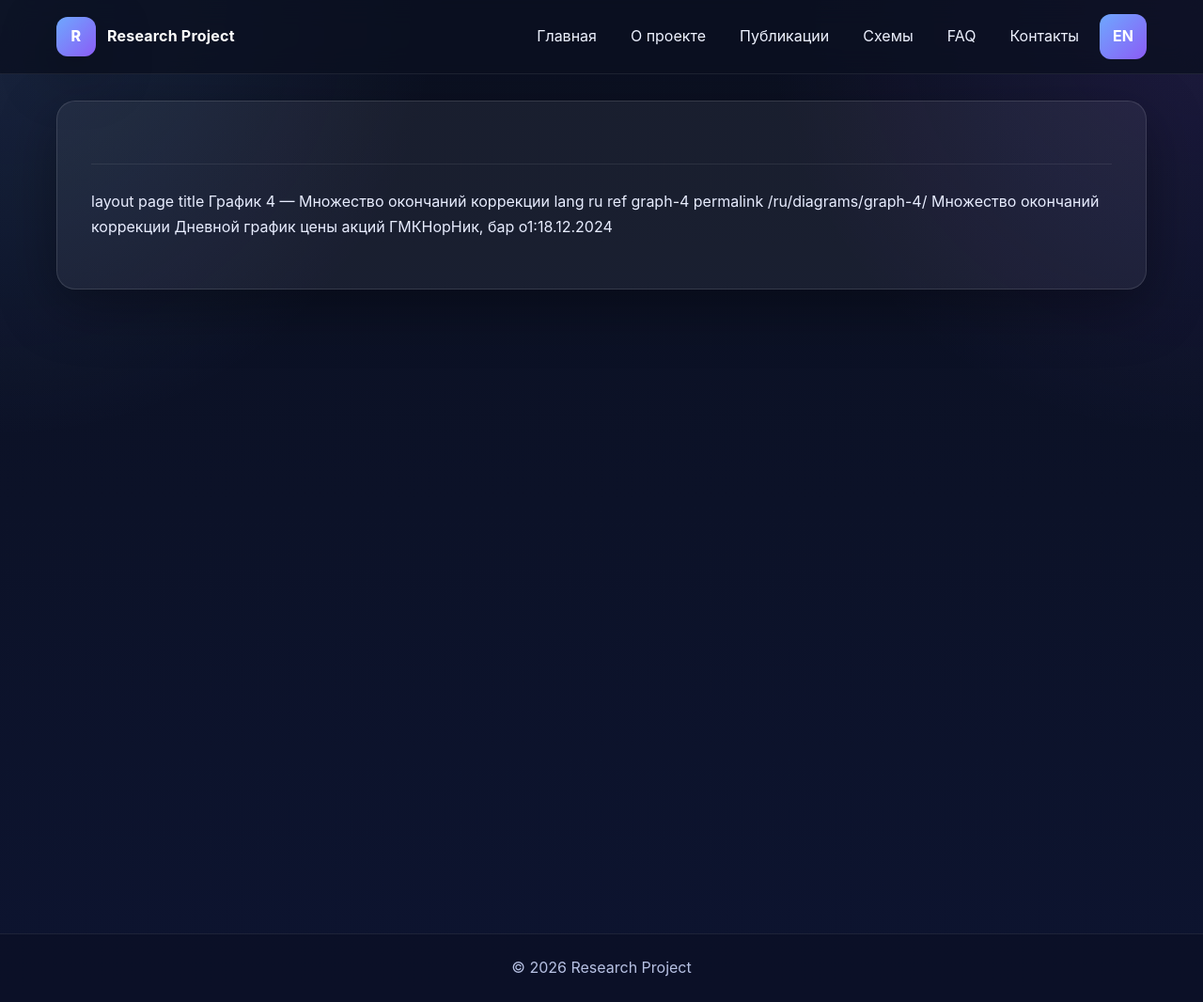
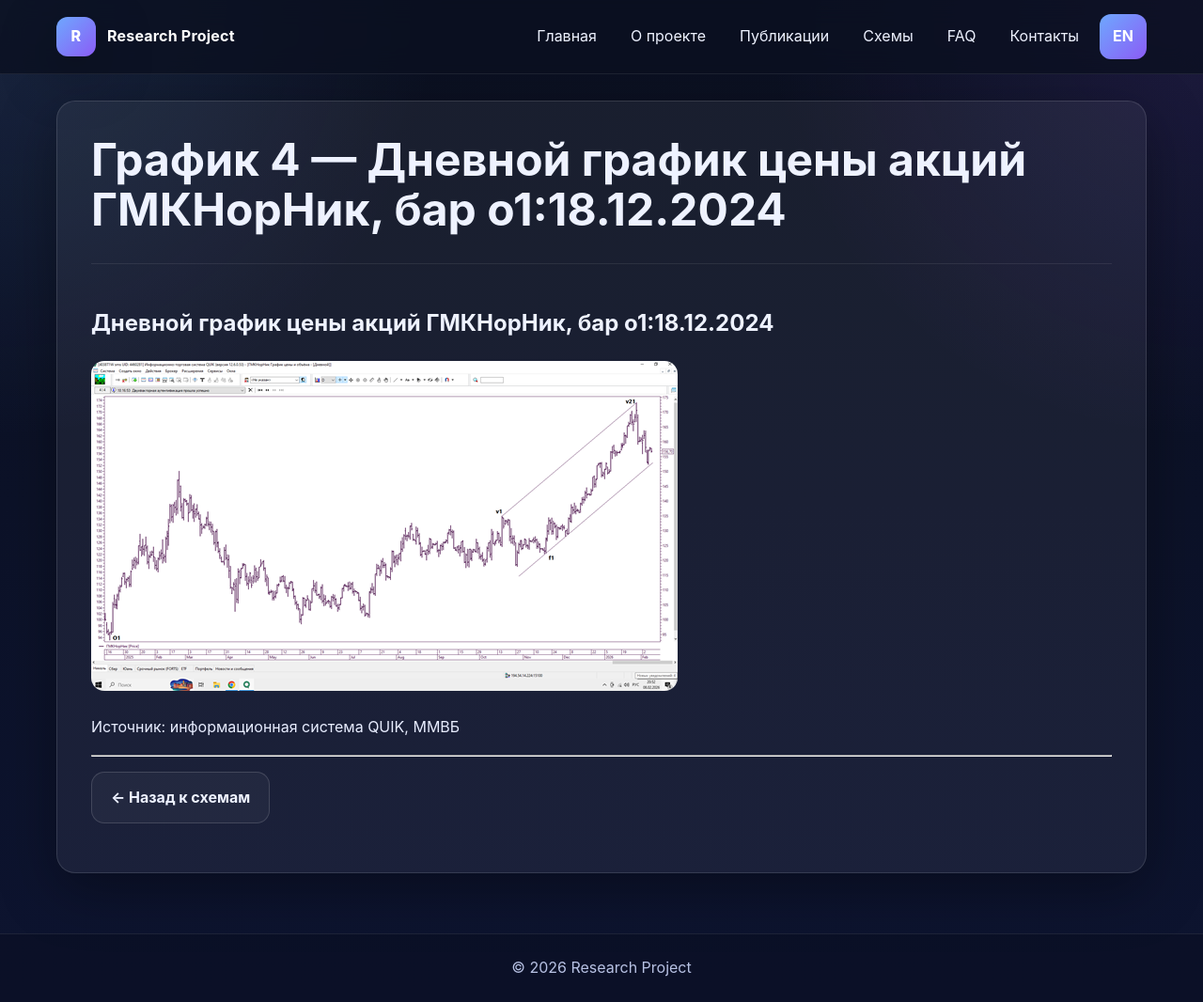
Before and after one commit to naoumov-ilia/naoumov-ilia.github.io, a Jekyll site: the page built from ru/diagrams/graph-4.md, in a window 1280 px wide and 1066 px high. Shown: the whole window at 94% size. Built offline with Jekyll 4.4.1, drawn with Linux system fonts in a browser that asks for light colours; our own code applies the rules of GitHub Pages for plain Markdown files.

Commit message:
Update graph-4.md

```diff
--- a/ru/diagrams/graph-4.md
+++ b/ru/diagrams/graph-4.md
@@ -1,7 +1,19 @@
-layout	page
-title	График 4 — Множество окончаний коррекции
-lang	ru
-ref	graph-4
-permalink	/ru/diagrams/graph-4/
-Множество окончаний коррекции
-Дневной график цены акций ГМКНорНик, бар  о1:18.12.2024
+---
+layout: page
+title: График 4 — Дневной график цены акций ГМКНорНик, бар  о1:18.12.2024
+lang: ru
+ref: graph-4
+permalink: /ru/diagrams/graph-4/
+---
+
+## Дневной график цены акций ГМКНорНик, бар  о1:18.12.2024
+
+<img src="/assets/images/graph-4.png" alt="График 4">
+
+
+
+Источник: информационная система QUIK,  ММВБ
+
+---
+
+<a class="btn btn-secondary" href="/ru/diagrams/">← Назад к схемам</a>
```
